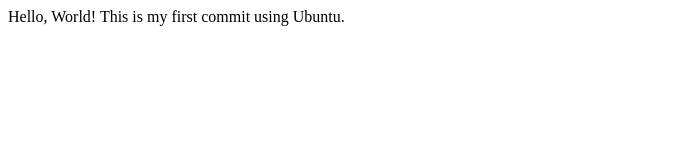
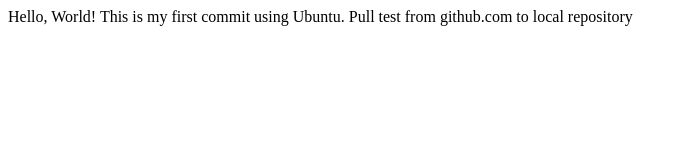
Before and after one commit to cyancey06/project0, a plain HTML site: page index.html in a window 1280 px wide. Shown: the whole page, without its empty margins (0-687 px from the left). Drawn offline with Linux system fonts and the light colour scheme.

Commit message:
Update index.html

```diff
--- a/index.html
+++ b/index.html
@@ -7,5 +7,7 @@
         Hello, World!
 
         This is my first commit using Ubuntu.
+
+        Pull test from github.com to local repository
     </body>
 </html>
```
